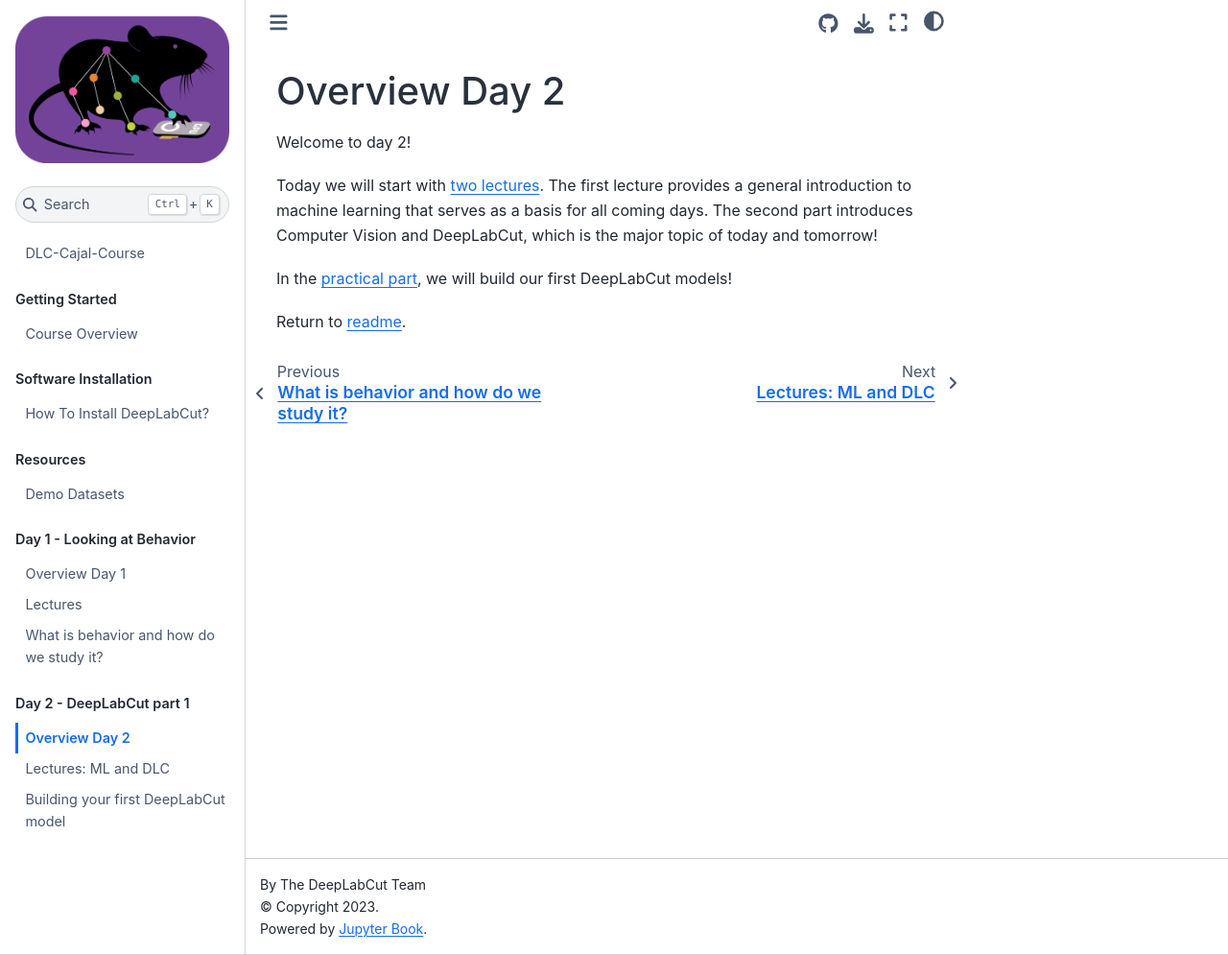
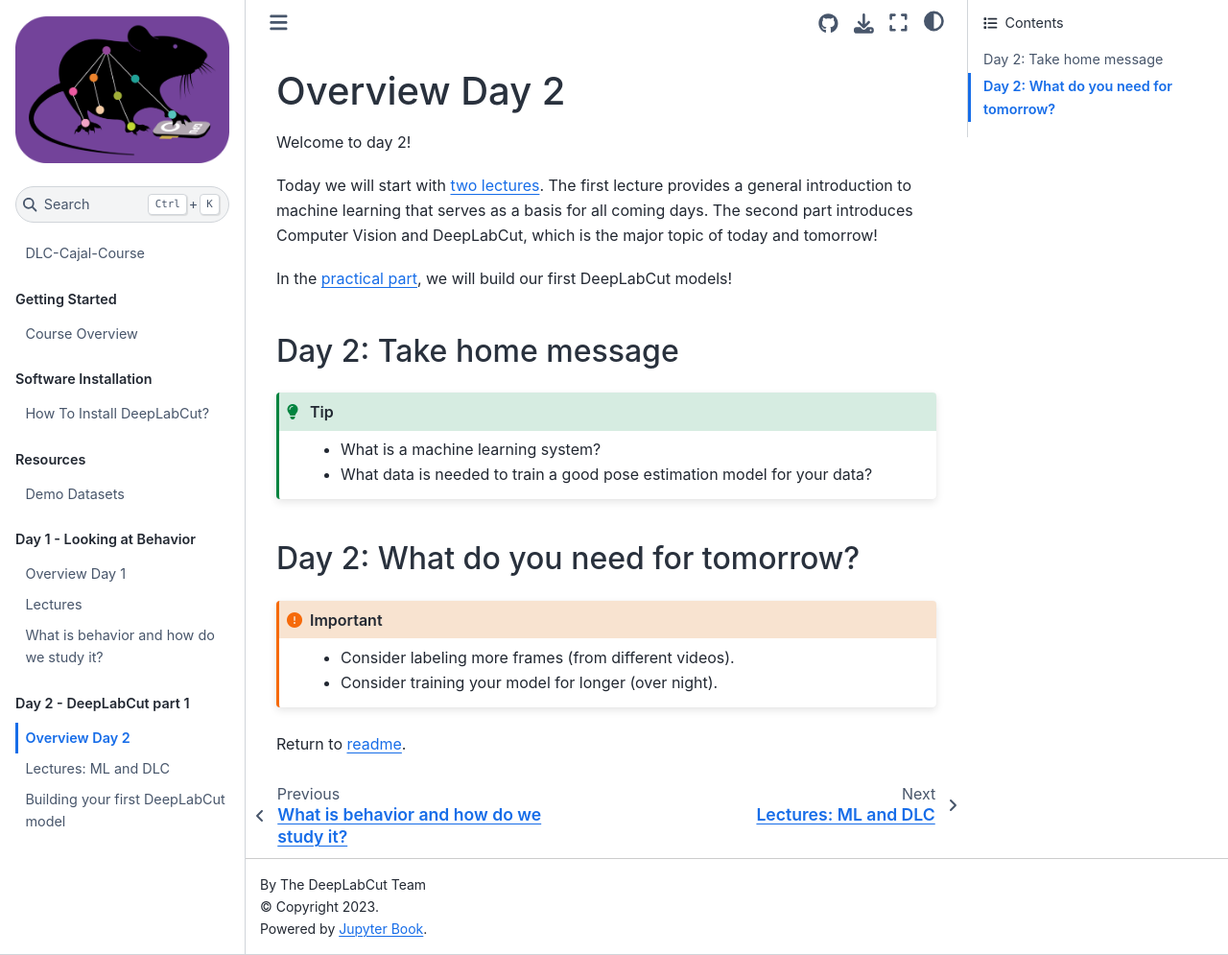
Before and after one commit to AlexEMG/DLC-Cajal-Course, a Jupyter Book: the page built from content/Day2_Overview.md, in a window 1280 px wide and 995 px high. Shown: the whole window at 96% size. Built offline with Jupyter Book 1.0.4 settings and Sphinx 7.4.7 and the Sphinx Book theme 1.1.4, drawn with Linux system fonts in a browser that asks for light colours.

Commit message:
updated content based on feedback in pre-course

````diff
--- a/content/Day2_Overview.md
+++ b/content/Day2_Overview.md
@@ -6,4 +6,20 @@ Today we will start with [two lectures](Day2_Lectures.md). The first lecture pro
 
 In the [practical part](Day2_Practicals.md), we will build our first DeepLabCut models!
 
+## Day 2: Take home message
+
+```{Tip}
+- What is a machine learning system?
+- What data is needed to train a good pose estimation model for your data?
+```
+
+## Day 2: What do you need for tomorrow?
+
+```{important}
+- Consider labeling more frames (from different videos).
+- Consider training your model for longer (over night).
+```
+
+
+
 Return to [readme](../README.md).
````
Also changed, not shown: content/Day1_Overview.md (+13 -0 lines), content/Day2_Lectures.md (+6 -9 lines), content/DemoDatasets.md (+11 -1 lines).
